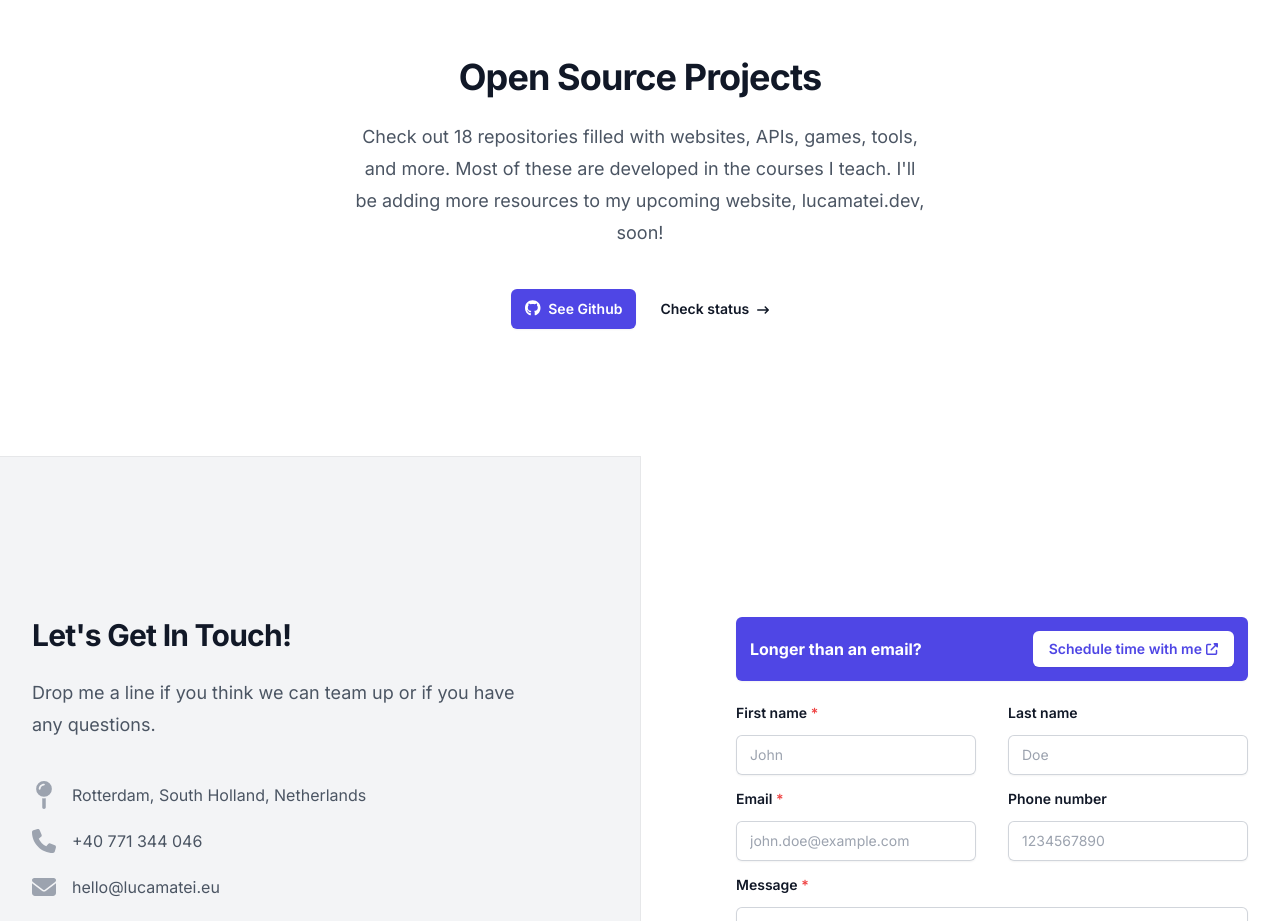
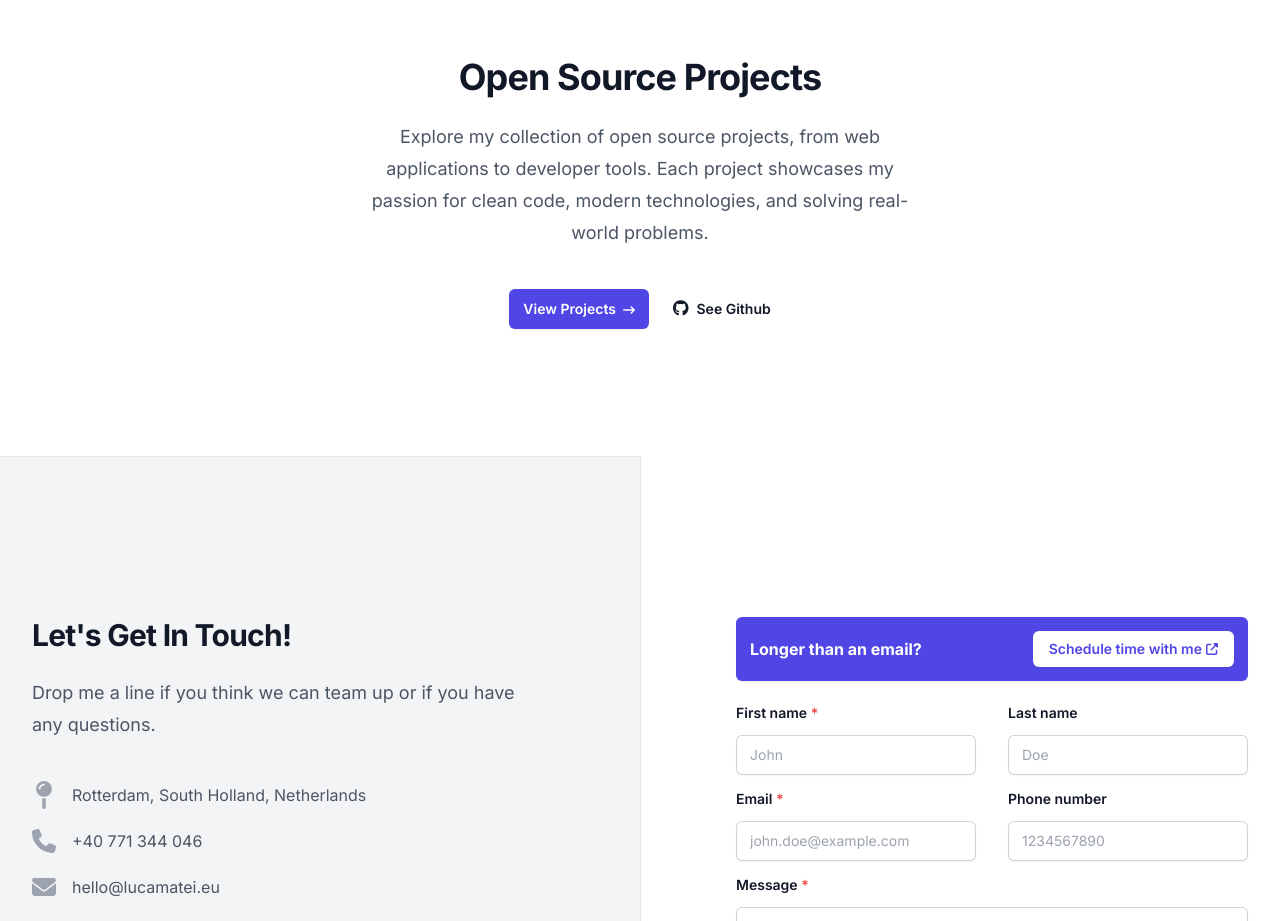
Before and after one commit to luca-matei/lucamatei.eu, a Next.js app: page / in a window 1280 px wide. Shown: the part 1980-2901 px from the top of the page. Built offline with nearby package versions, Linux system fonts and the light colour scheme.

Commit message:
update projects CTA

```diff
--- a/src/app/(with-contact)/(home)/projects.tsx
+++ b/src/app/(with-contact)/(home)/projects.tsx
@@ -2,6 +2,7 @@ import {FontAwesomeIcon} from "@fortawesome/react-fontawesome";
 import {faArrowRightLong} from "@fortawesome/free-solid-svg-icons";
 import {faGithub} from "@fortawesome/free-brands-svg-icons";
 import {GITHUB_URL} from "@/constants";
+import Link from "next/link";
 
 export default function Projects() {
   return (
@@ -11,19 +12,22 @@ export default function Projects() {
           Open Source Projects
         </h2>
         <p className="mx-auto mt-6 max-w-xl text-lg leading-8 text-gray-600">
-          Check out 18 repositories filled with websites, APIs, games, tools, and more. Most of these are developed in the courses I teach. I&apos;ll be adding more resources to my upcoming website, lucamatei.dev, soon!
+          Explore my collection of open source projects, from web applications to developer tools. Each project showcases my passion for clean code, modern technologies, and solving real-world problems.
         </p>
         <div className="mt-10 flex items-center justify-center gap-x-6">
+          <Link
+            href="/projects"
+            className="rounded-md bg-indigo-600 px-3.5 py-2.5 text-sm font-semibold text-white shadow-sm hover:bg-indigo-500 focus-visible:outline focus-visible:outline-2 focus-visible:outline-offset-2 focus-visible:outline-indigo-600"
+          >
+            View Projects <FontAwesomeIcon icon={faArrowRightLong} className="inline h-3 ml-1" aria-hidden="true"></FontAwesomeIcon>
+          </Link>
           <a
             href={GITHUB_URL}
             target="_blank"
             rel="noopener noreferrer"
-            className="rounded-md bg-indigo-600 px-3.5 py-2.5 text-sm font-semibold text-white shadow-sm hover:bg-indigo-500 focus-visible:outline focus-visible:outline-2 focus-visible:outline-offset-2 focus-visible:outline-indigo-600"
+            className="text-sm font-semibold leading-6 text-gray-900"
           >
             <FontAwesomeIcon icon={faGithub} className="inline h-4 mr-1" aria-hidden="true"></FontAwesomeIcon> See Github
-          </a>
-          <a href="https://lucamatei.dev" target="_blank" className="text-sm font-semibold leading-6 text-gray-900" rel="noopener noreferrer">
-            Check status <FontAwesomeIcon icon={faArrowRightLong} className="inline h-3 ml-1" aria-hidden="true"></FontAwesomeIcon>
           </a>
         </div>
       </div>
```
